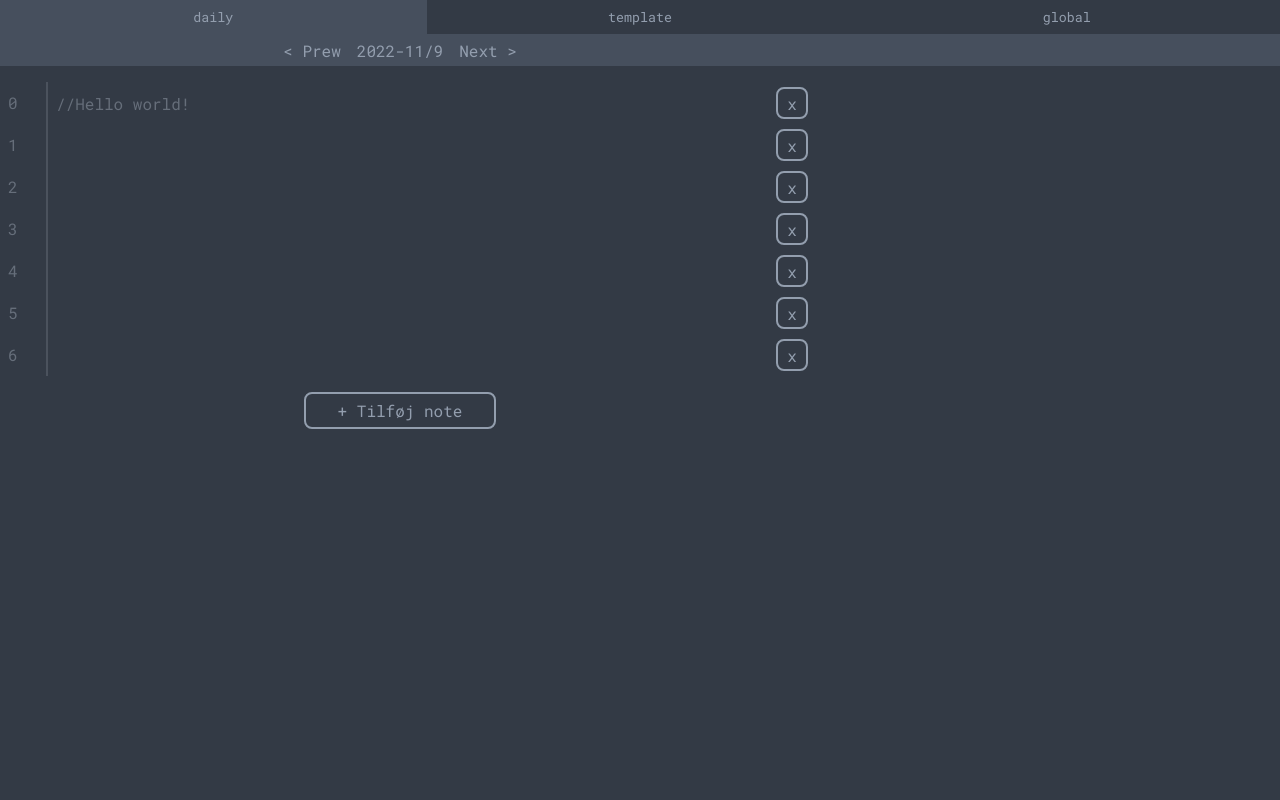
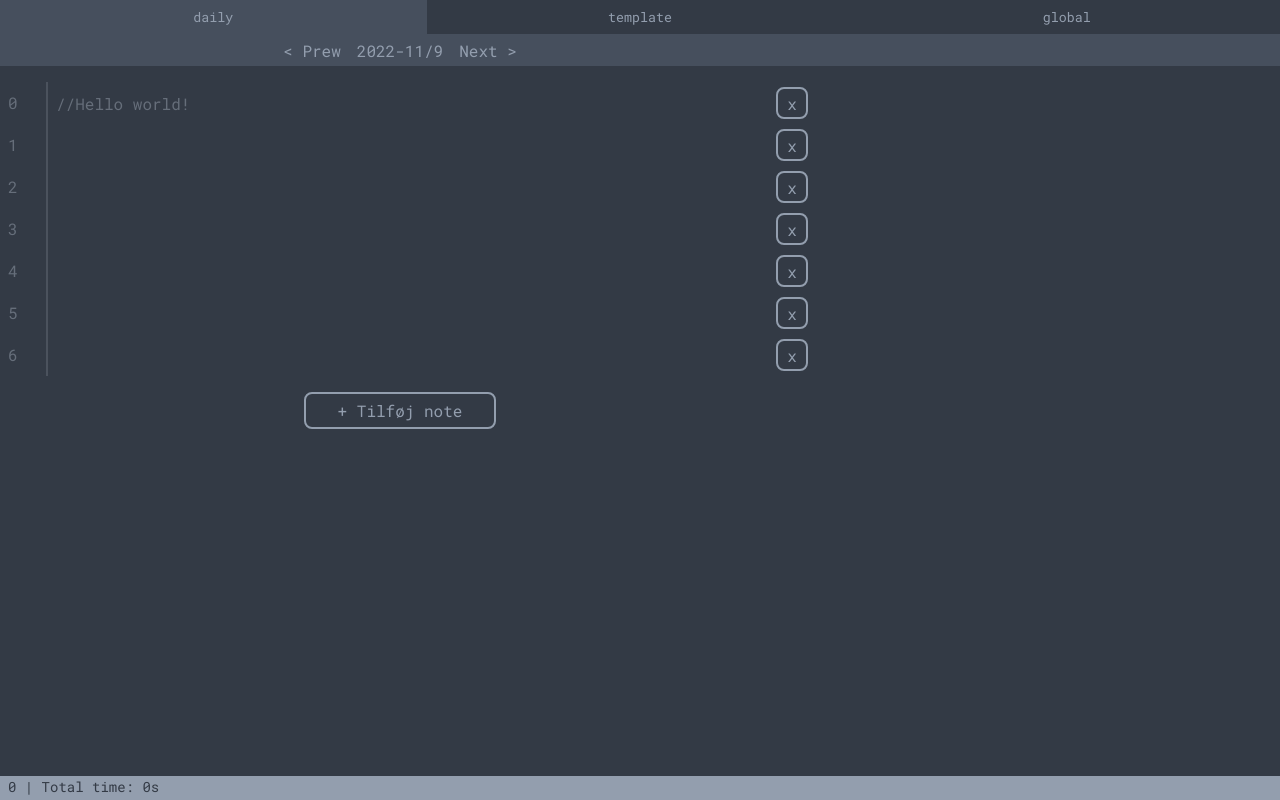
Before and after one commit to jbaagaard/tasks, a Next.js app: page / in a window 1280 px wide. Built offline with nearby package versions, Linux system fonts and the light colour scheme.

Commit message:
added footer

```diff
--- a/features/NoteBlock/NoteBlock.styled.ts
+++ b/features/NoteBlock/NoteBlock.styled.ts
@@ -1,12 +1,13 @@
 import styled from "styled-components";
 import { SecondaryButton } from "../styled-components";
+export const Wrapper = styled.div``;
 
-export const Wrapper = styled.div`
+export const Content = styled.div`
   max-width: 1000px;
   display: flex;
   flex-direction: column;
   gap: 16px;
-  padding-top: 16px;
+  padding: 16px 0 40px 0;
 `;
 
 export const Notes = styled.div`
@@ -28,3 +29,16 @@ export const AddNoteButton = styled(SecondaryButton)`
   padding: 6px 32px;
   height: fit-content;
 `;
+
+export const Footer = styled.div`
+  position: fixed;
+  bottom: 0;
+  left: 0;
+  width: 100%;
+  height: 24px;
+  font-size: 14px;
+  background-color: ${(props) => props.theme.text};
+  color: ${(props) => props.theme.bg};
+  padding-left: 8px;
+  line-height: 22px;
+`;
--- a/features/NoteBlock/index.tsx
+++ b/features/NoteBlock/index.tsx
@@ -2,7 +2,7 @@ import * as S from "./NoteBlock.styled";
 import { useContext, useEffect, useState } from "react";
 import NoteComponent from "../NoteComponent";
 import { saveBlock } from "../api";
-import { emptyNote } from "../noteUtils";
+import { emptyNote, formatTime, getFormattedTimeFromNotes } from "../noteUtils";
 import { BlockType, INote, INoteBlock } from "../types";
 import { NoteBlockContext } from "../NoteBlockContext";
 
@@ -87,6 +87,7 @@ const NoteBLock = ({ noteBlock, blockType }: NoteBlockProps) => {
 
   return (
     <S.Wrapper>
+      <S.Content>
         <S.Notes>
           {notes.map((n, i) => (
             <NoteComponent
@@ -104,6 +105,11 @@ const NoteBLock = ({ noteBlock, blockType }: NoteBlockProps) => {
         <S.AddNoteButtonWrapper>
           <S.AddNoteButton onClick={addNote}>+ Tilføj note</S.AddNoteButton>
         </S.AddNoteButtonWrapper>
+      </S.Content>
+      <S.Footer>
+        {" "}
+        {` ${focusIndex} | Total time: ${getFormattedTimeFromNotes(notes)}`}
+      </S.Footer>
     </S.Wrapper>
   );
 };
--- a/features/NoteBlockRenderer/NoteBlockRenderer.styled.ts
+++ b/features/NoteBlockRenderer/NoteBlockRenderer.styled.ts
@@ -1,6 +1,6 @@
 import styled from "styled-components";
 
 export const Wrapper = styled.div`
-  min-height: 100%;
+  height: 100%;
   background-color: ${(props) => props.theme.bg};
 `;
--- a/features/NoteComponent/index.tsx
+++ b/features/NoteComponent/index.tsx
@@ -10,12 +10,7 @@ import {
 } from "react";
 import { useInterval } from "../useInterval";
 import TimeToggle from "../TimeToggle";
-
-function getTotalTime(active: boolean, lastUpdated: number, timeSpend: number) {
-  const currentTime = new Date().getTime();
-
-  return active ? timeSpend + (currentTime - lastUpdated) : timeSpend;
-}
+import { getTotalTime } from "../noteUtils";
 
 interface NoteComponentProps {
   note: INote;
--- a/features/TimeToggle/index.tsx
+++ b/features/TimeToggle/index.tsx
@@ -1,13 +1,7 @@
 import * as S from "./TimeToggle.styled";
 import { useState } from "react";
 import TimeChanger from "../TimeChanger";
-
-function formatTime(time: number) {
-  let seconds = time / 1000;
-  if (seconds < 60) return Math.floor(seconds) + "s";
-  else if (seconds < 3600) return Math.floor(seconds / 60) + "m";
-  else return Math.round(seconds / 360) / 10 + "h";
-}
+import { formatTime } from "../noteUtils";
 
 interface TimeToggleProps {
   time: number;
--- a/features/noteUtils.ts
+++ b/features/noteUtils.ts
@@ -70,3 +70,27 @@ export function convertJSONINoteBLock(
 function newId() {
   return Math.random() + "" + Math.random();
 }
+
+export function getTotalTime(
+  active: boolean,
+  lastUpdated: number,
+  timeSpend: number
+) {
+  const currentTime = new Date().getTime();
+
+  return active ? timeSpend + (currentTime - lastUpdated) : timeSpend;
+}
+export function formatTime(time: number) {
+  let seconds = time / 1000;
+  if (seconds < 60) return Math.floor(seconds) + "s";
+  else if (seconds < 3600) return Math.floor(seconds / 60) + "m";
+  else return Math.round(seconds / 360) / 10 + "h";
+}
+
+export function getFormattedTimeFromNotes(notes: INote[]) {
+  return formatTime(
+    notes
+      .map((n) => getTotalTime(n.active, n.lastUpdatedTimeSpend, n.timeSpend))
+      .reduce((partialSum, a) => partialSum + a, 0)
+  );
+}
```
Lines whose indentation alone changed are shown as unchanged.
